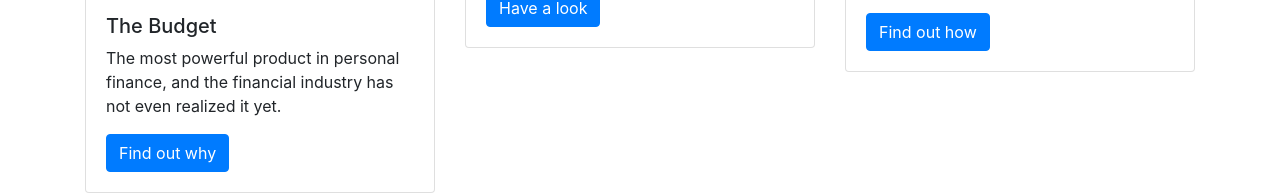
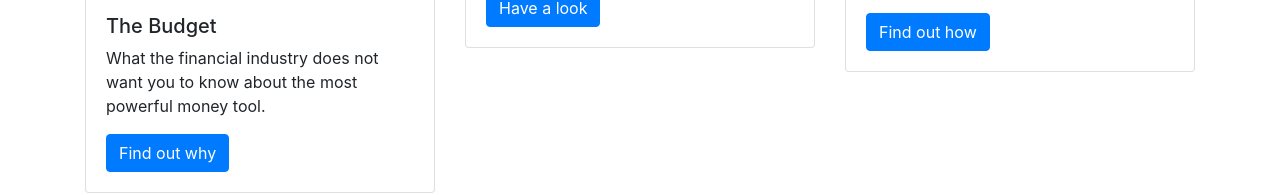
Before and after one commit to asodhani/righteousfinance, a website: page dist/blog/index.html in a window 1280 px wide. Shown: the part 480-675 px from the top of the page. Drawn offline with nearby package versions, Linux system fonts and the light colour scheme; a web font is replaced by a local one.

Commit message:
blog index change

```diff
--- a/dist/blog/index.html
+++ b/dist/blog/index.html
@@ -36,7 +36,7 @@
                     <img src="images/budget.png" class="card-img-top img-thumbnail">
                     <div class="card-body">
                         <h5>The Budget</h5>
-                        <p class="card-text">The most powerful product in personal finance, and the financial industry has not even realized it yet.</p>
+                        <p class="card-text">What the financial industry does not want you to know about the most powerful money tool.</p>
                         <a href="p001.html" class="btn btn-primary">Find out why</a>
                     </div>
                 </div>
```
